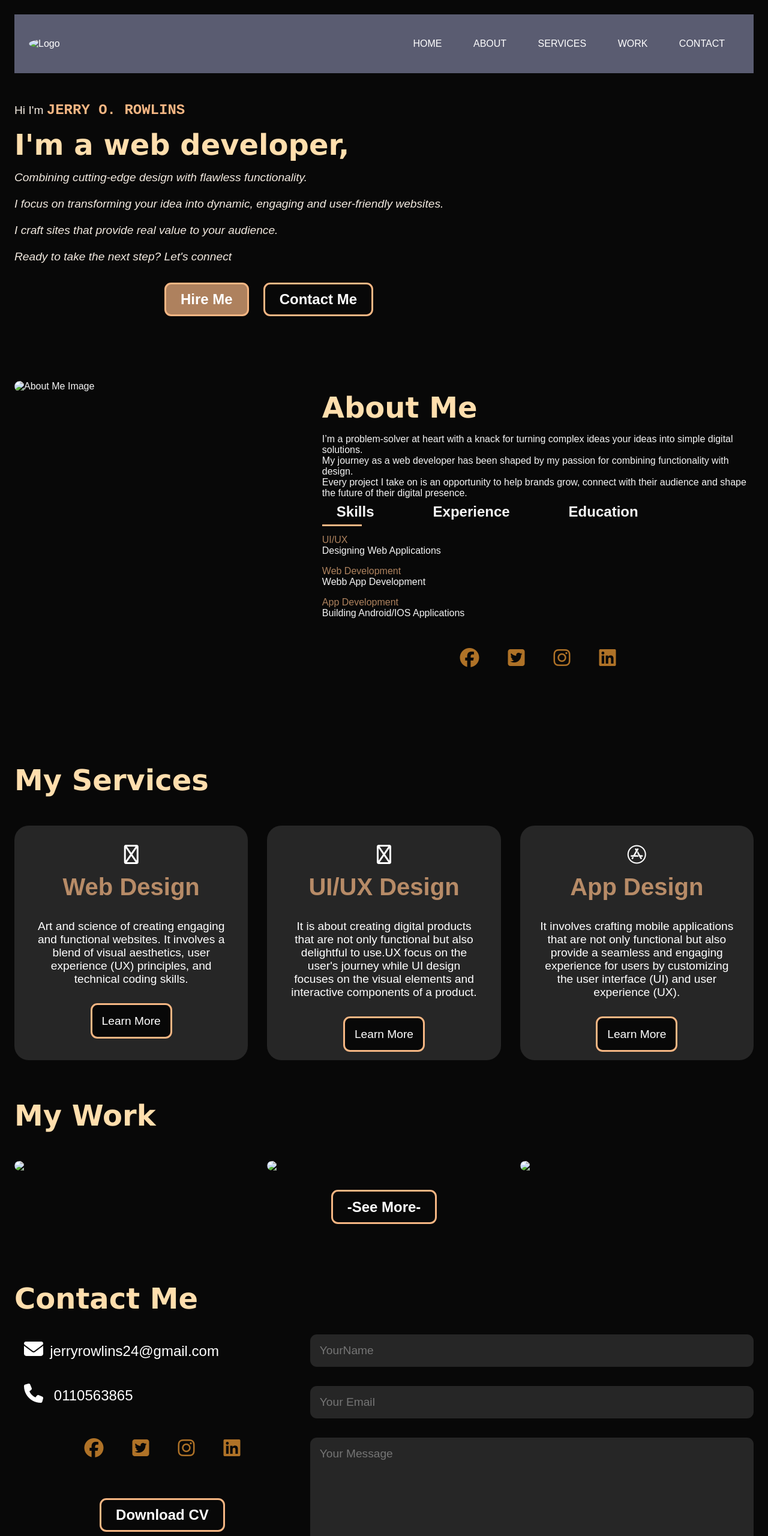
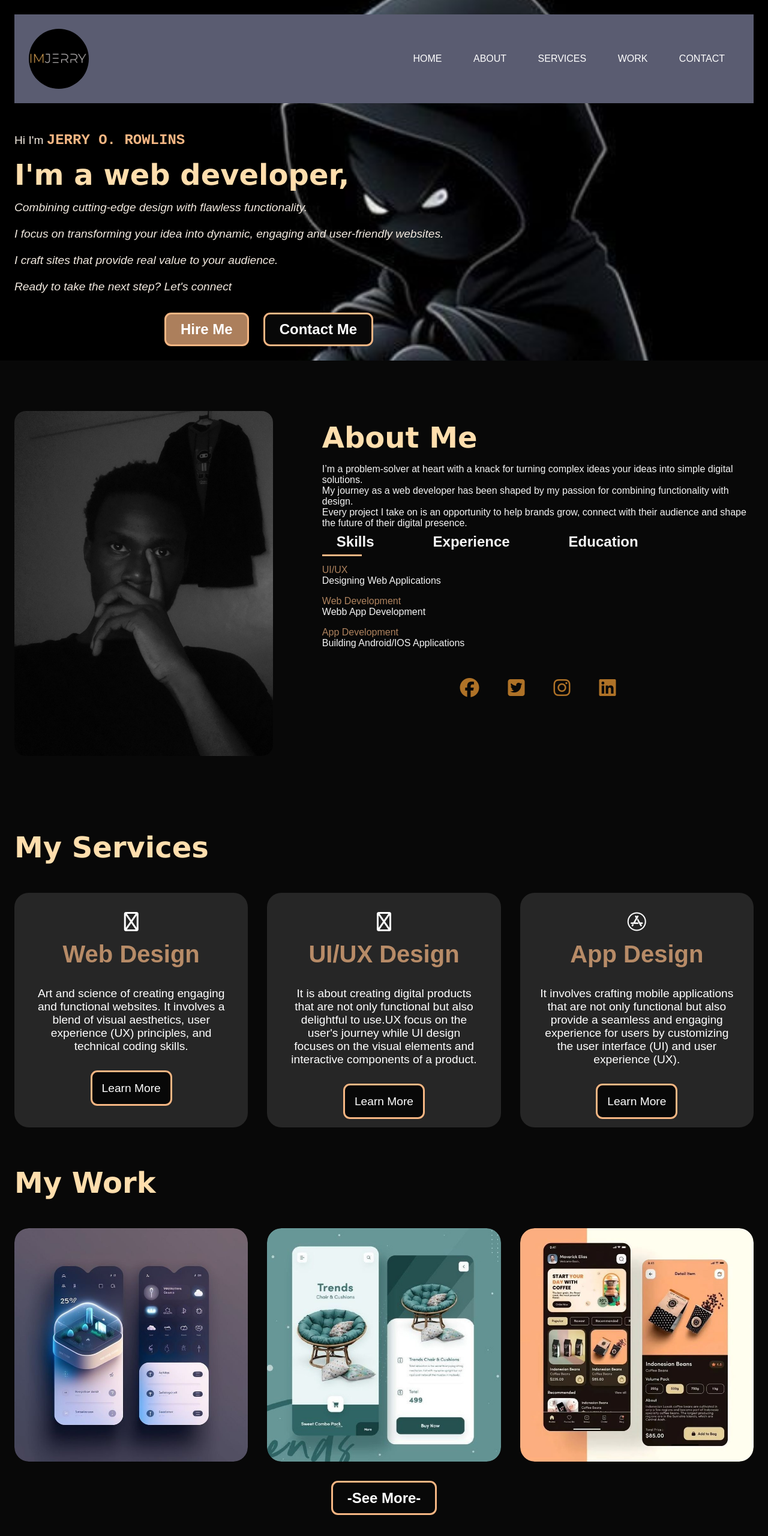
Before and after one commit to JustJR28/redesigned-spoon, a plain HTML site: page index.html in a window 1280 px wide. Shown: the top 2560 px of the page at 60% size. Drawn offline with Linux system fonts and the light colour scheme.

Commit message:
updated references

```diff
--- a/index.css
+++ b/index.css
@@ -22,7 +22,7 @@ body {
 header {
     width: 100%;
     height: fit-content;
-    background-image: url("/Portfolio /images/285779bbc5c769b076ed8c2a0a8d485a_1.jpg");
+    background-image: url("../images/285779bbc5c769b076ed8c2a0a8d485a_1.jpg");
     background-size: cover;
     background-position: center;
     background-attachment: fixed;
--- a/index.html
+++ b/index.html
@@ -13,7 +13,7 @@
   <header id="header">
     <div class="container">
       <nav>
-        <img src="/Portfolio /images/Screenshot_20250328-184708_1.png" alt="Logo" />
+        <img src="../images/Screenshot_20250328-184708_1.png" alt="Logo" />
         <i class="fa-solid fa-bars" id="fa-ba" onclick="opennav()"></i>
         <ul id="navmenu">
         	<i class="fa-solid fa-regular fa-xmark" id="fa-xma" onclick="closenav()"></i>
@@ -40,7 +40,7 @@
     <div class="container">
     	<div class="row">
 			<div class="col-1">
-				<img src="/Portfolio /images/IMG_20250310_140631_1.jpg" alt="About Me Image" />
+				<img src="../images/IMG_20250310_140631_1.jpg" alt="About Me Image" />
 			</div>
 			<div class="col-2">
 				<h1>About Me</h1>
@@ -70,7 +70,7 @@
 					<ul>
 						<li><span>Front-end Development </span> <br /> Proficient in creating website layouts, styling elements, and adding interactive features.</li>
 						<li><span>Version Control (Git and GitHub)</span> <br />Proficiency in Git for managing code changes and collaborating with teams.</li>
-						<li><span>Responsive Web Design</span>/> <br /> This ensure websites function seamlessly across various devices.</li>
+						<li><span>Responsive Web Design</span> <br /> This ensure websites function seamlessly across various devices.</li>
 						<li><span>Front-end Frameworks </span> Frameworks like React, Angular are valuable for building complex user interfaces.</li>
 						<li><span>Problem Solving</span><br/> The ability to analyze problems, and create effective solutions</li>
 
@@ -126,7 +126,7 @@
   		<h1>My Work</h1>
   		<div class="work-list">
   			<div class="work">
-  				<img src="/Portfolio /images/a6f064a579898322c98047e832e55a4b_1.jpg" />
+  				<img src="../images/a6f064a579898322c98047e832e55a4b_1.jpg" />
   				<div class="layer">
 					<h3>Weather Now</h3>
 					<p>
@@ -136,7 +136,7 @@
 				</div>
   			</div>
   			<div class="work">
-  				<img src="/Portfolio /images/e1faa947ccd20889aed2d8797ccb3f6c_1.jpg" />
+  				<img src="../images/e1faa947ccd20889aed2d8797ccb3f6c_1.jpg" />
   				<div class="layer">
 					<h3>Trends Furniture</h3>
 					<p>
@@ -146,7 +146,7 @@
 				</div>
   			</div>
   			<div class="work">
-				<img src="/Portfolio /images/992c9276e692162b471b507b6dea8364_1.jpg" />
+				<img src="../images/992c9276e692162b471b507b6dea8364_1.jpg" />
 				<div class="layer">
 		  			<h3>Maverick Cafe</h3>
 		  			<p>
```
